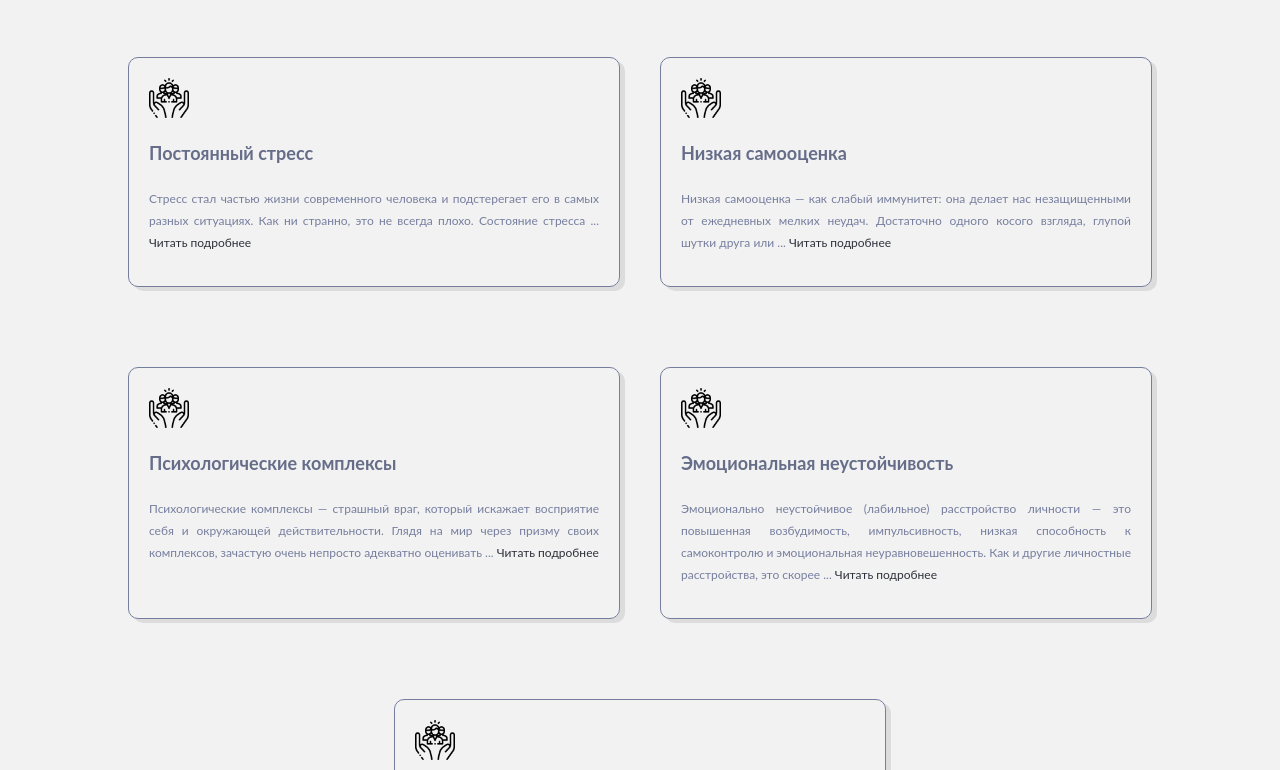
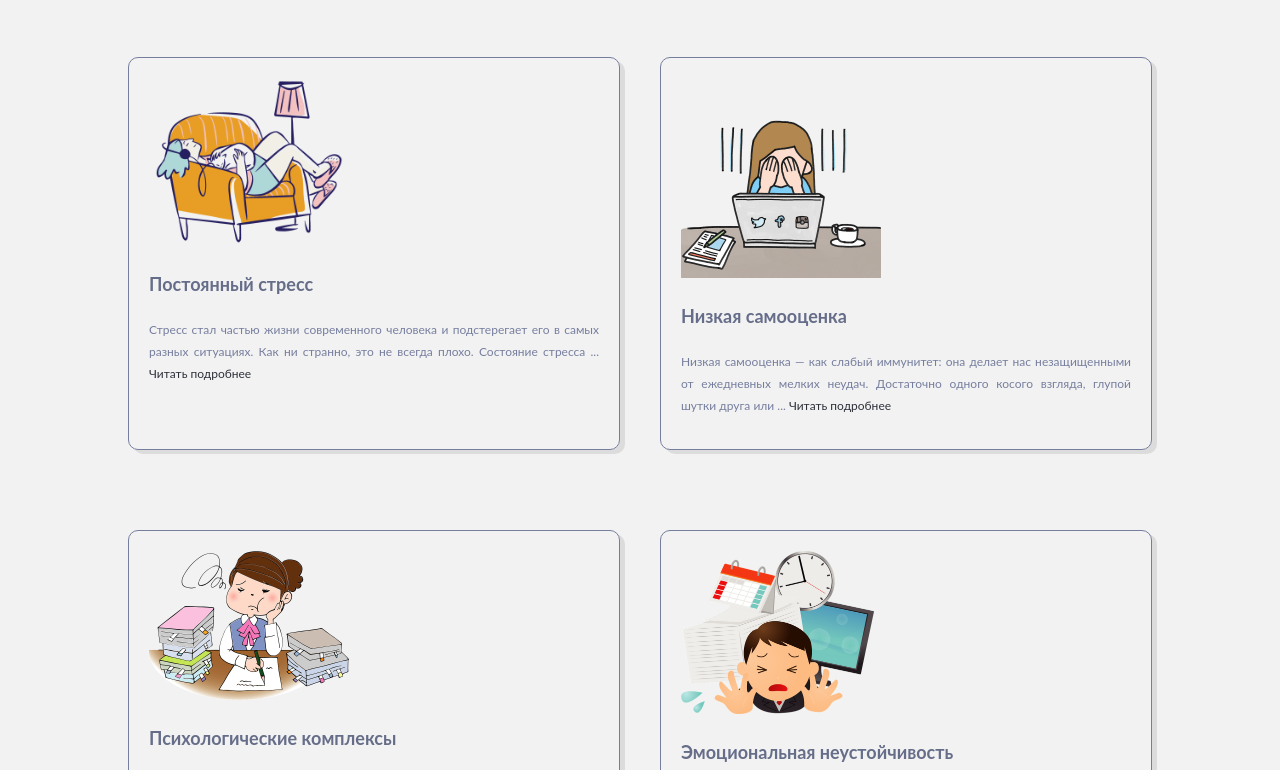
Before and after one commit to Puchkovskiy-Vl/final, a plain HTML site: page articles.html in a window 1280 px wide. Shown: the part 161-931 px from the top of the page. Drawn offline with Linux system fonts and the light colour scheme.

Commit message:
Updated imahes

```diff
--- a/articles.html
+++ b/articles.html
@@ -36,8 +36,8 @@
       <h2 class="page-title">Статьи</h2>
       <section class="articles">
         <div class="article">
-          <div class="service-icon">
-            <img src="assets/social.png" alt="Mail" />
+          <div class="article-icon">
+            <img src="assets/stress.png" alt="Mail" />
           </div>
           <div сlass="service-content">
             <h4 class="service-name">Постоянный стресс</h4>
@@ -50,8 +50,8 @@
           </div>
         </div>
         <div class="article">
-          <div class="service-icon">
-            <img src="assets/social.png" alt="Mail" />
+          <div class="article-icon">
+            <img src="assets/low.png" alt="Mail" />
           </div>
           <div сlass="service-content">
             <h4 class="service-name">Низкая самооценка</h4>
@@ -64,8 +64,8 @@
           </div>
         </div>
         <div class="article">
-          <div class="service-icon">
-            <img src="assets/social.png" alt="Mail" />
+          <div class="article-icon">
+            <img src="assets/complex.png" alt="Mail" />
           </div>
           <div сlass="service-content">
             <h4 class="service-name">Психологические комплексы</h4>
@@ -78,8 +78,8 @@
           </div>
         </div>
         <div class="article">
-          <div class="service-icon">
-            <img src="assets/social.png" alt="Mail" />
+          <div class="article-icon">
+            <img src="assets/emotion.png" alt="Mail" />
           </div>
           <div сlass="service-content">
             <h4 class="service-name">Эмоциональная неустойчивость</h4>
@@ -92,8 +92,8 @@
           </div>
         </div>
         <div class="article">
-          <div class="service-icon">
-            <img src="assets/social.png" alt="Mail" />
+          <div class="article-icon">
+            <img src="assets/hight.png" alt="Mail" />
           </div>
           <div сlass="service-content">
             <h4 class="service-name">Повышенная тревожность</h4>
--- a/styles.css
+++ b/styles.css
@@ -209,6 +209,10 @@ footer {
   box-shadow: 5px 4px #00000017;
 }
 
+.article-icon img{
+  width: 200px;
+}
+
 .service-description a, .contact-details h4 a {
   color: #2d303a;
 }
```
Also changed, not shown: assets/complex.png (added), assets/emotion.png (added), assets/hight.png (added), assets/low.jpeg (added), assets/low.png (added), assets/stress.png (added).
